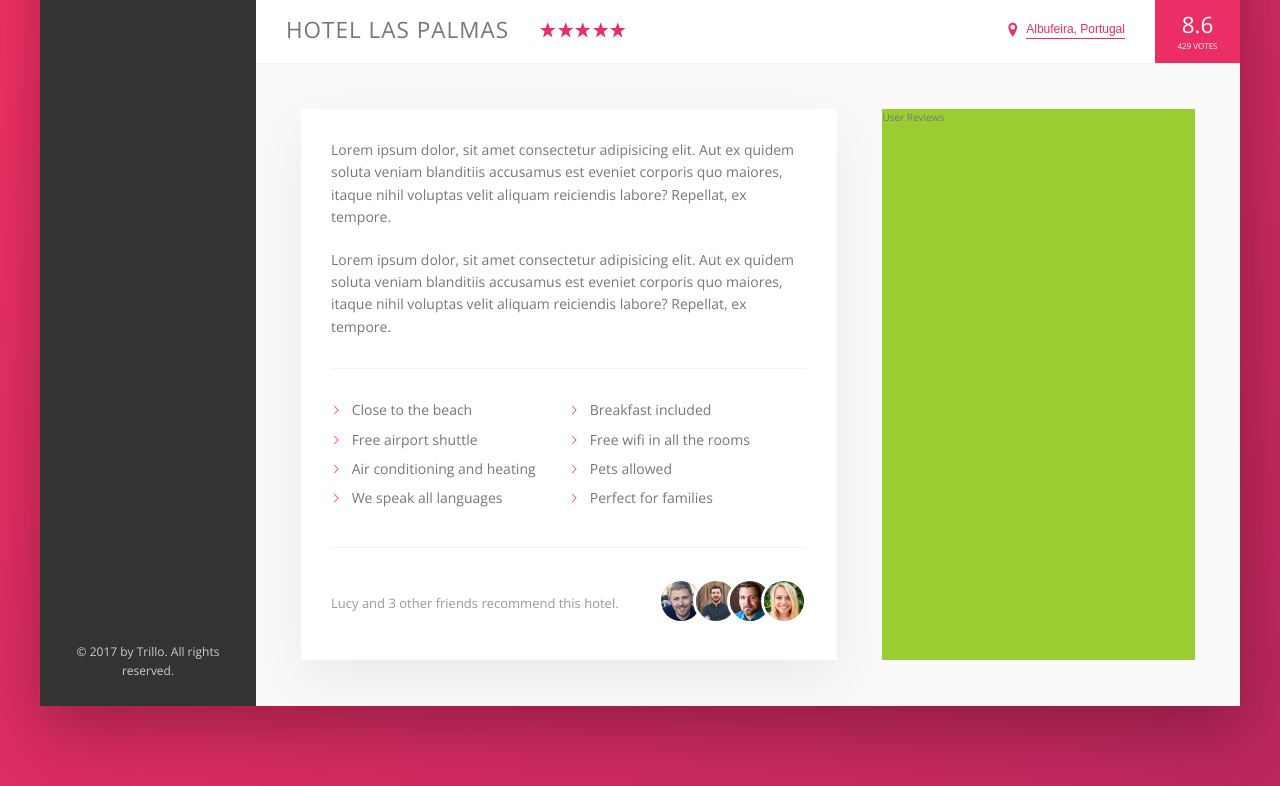
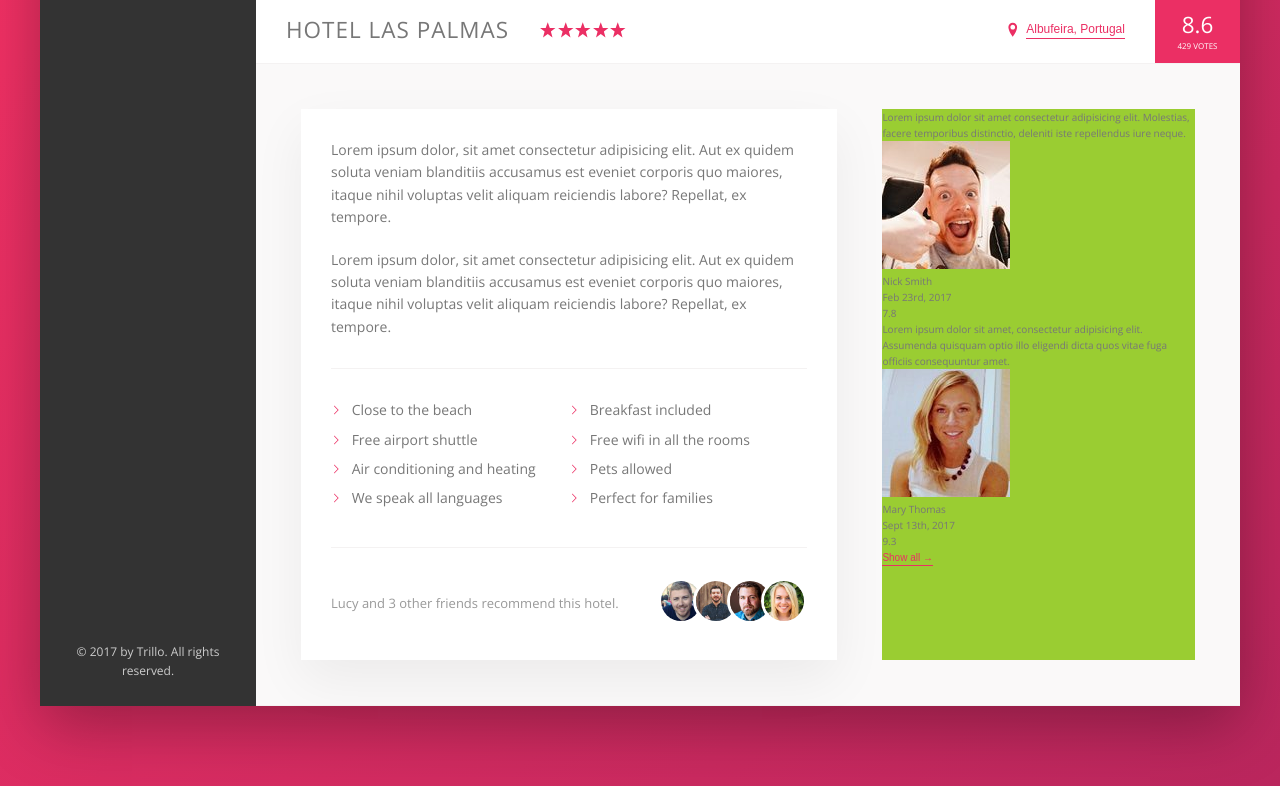
Before and after one commit to jeffreyquan/trillo, a website: page index.html in a window 1280 px wide. Shown: the part 538-1324 px from the top of the page. Drawn offline with nearby package versions, Linux system fonts and the light colour scheme.

Commit message:
added user review section with user quotes and ratings

```diff
--- a/index.html
+++ b/index.html
@@ -189,7 +189,50 @@
                 </div>
 
                 <div class="user-reviews">
-                  User Reviews
+                  <figure class="review">
+                    <blockquote class="review__text">
+                      Lorem ipsum dolor sit amet consectetur adipisicing elit. Molestias, facere temporibus distinctio, deleniti iste repellendus iure neque.
+                    </blockquote>
+                    <figcaption class="review__user">
+                      <img src="img/user-1.jpg" alt="User 1" class="review__photo">
+                      <div class="review__user-box">
+                        <p class="review__user-name">
+                          Nick Smith
+                        </p>
+                        <p class="review__user-date">
+                          Feb 23rd, 2017
+                        </p>
+                      </div>
+                      <div class="review__rating">
+                        7.8
+                      </div>
+                    </figcaption>
+                  </figure>
+                  <figure class="review">
+                    <blockquote class="review__text">
+                      Lorem ipsum dolor sit amet, consectetur adipisicing elit. Assumenda quisquam optio illo eligendi dicta quos vitae fuga officiis consequuntur amet.
+                    </blockquote>
+                    <figcaption class="review__user">
+                      <img src="img/user-2.jpg" alt="User 2" class="review__photo">
+                      <div class="review__user-box">
+                        <p class="review__user-name">
+                          Mary Thomas
+                        </p>
+                        <p class="review__user-date">
+                          Sept 13th, 2017
+                        </p>
+                      </div>
+                      <div class="review__rating">
+                        9.3
+                      </div>
+                    </figcaption>
+                  </figure>
+
+                  <button class="btn-inline">Show all
+                    <span>
+                      &rarr;
+                    </span>
+                  </button>
                 </div>
               </div>
             </main>
```
